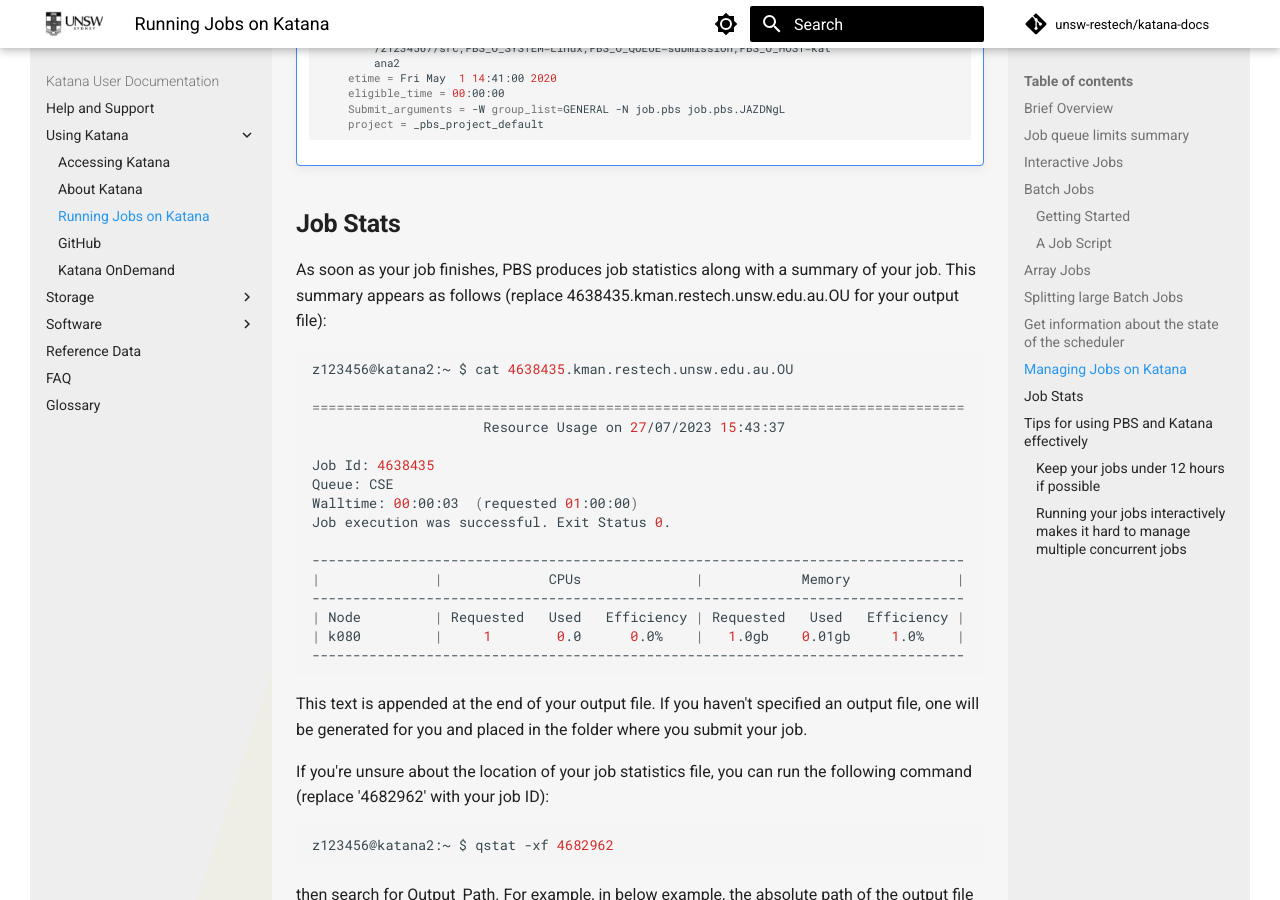
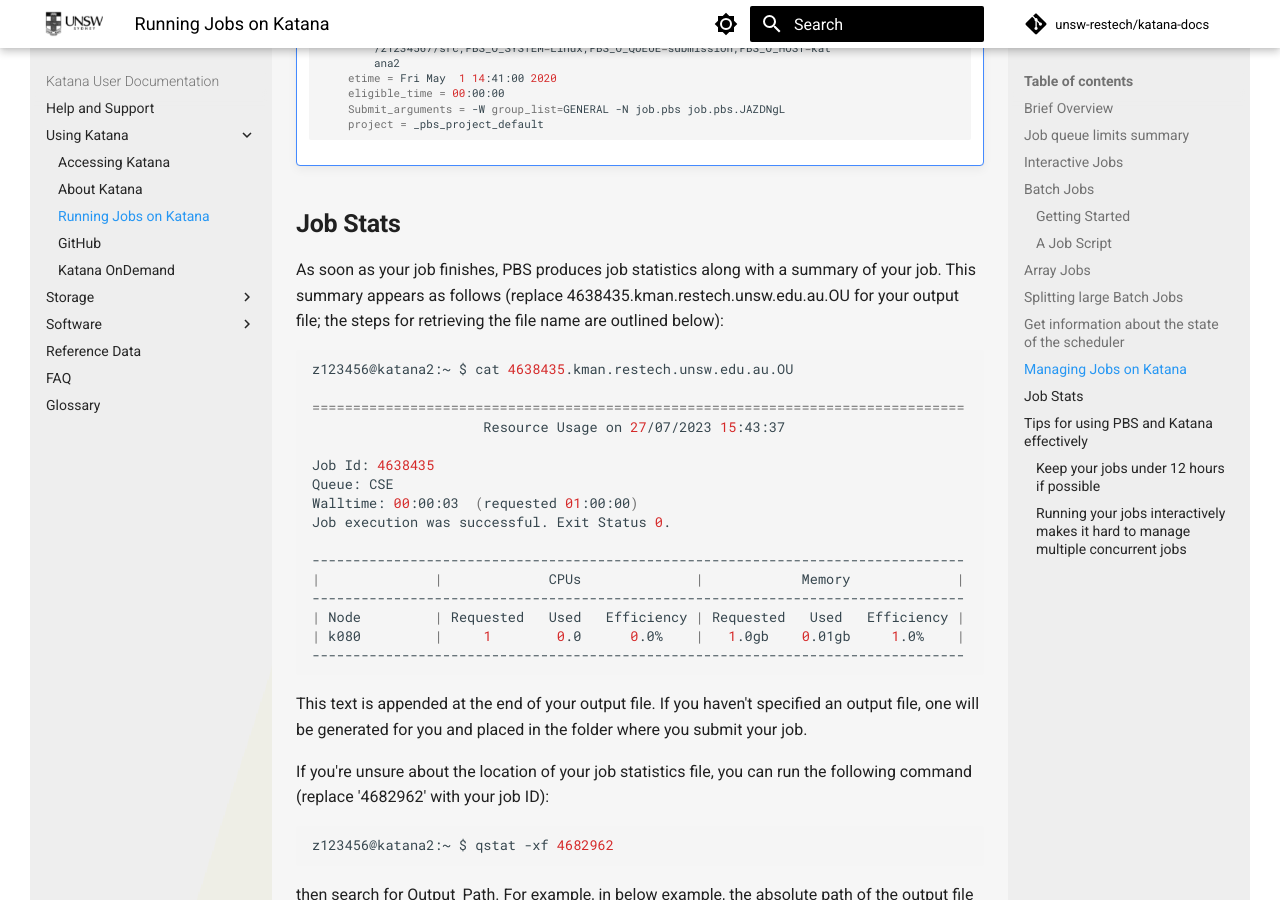
Before and after one commit to unsw-restech/unsw-restech.github.io, an MkDocs documentation site: the page built from docs/using_katana/running_jobs.md, in a window 1280 px wide and 900 px high, scrolled down 9850 px. Built offline with MkDocs 1.6.1 and Material for MkDocs 9.7.7, drawn with Linux system fonts in a browser that asks for light colours; comment, search, counter and statistics services are not loaded.

````diff
--- a/docs/using_katana/running_jobs.md
+++ b/docs/using_katana/running_jobs.md
@@ -466,7 +466,7 @@
 
 ## Job Stats
 
-As soon as your job finishes, PBS produces job statistics along with a summary of your job. This summary appears as follows (replace 4638435.kman.restech.unsw.edu.au.OU for your output file):
+As soon as your job finishes, PBS produces job statistics along with a summary of your job. This summary appears as follows (replace 4638435.kman.restech.unsw.edu.au.OU for your output file; the steps for retrieving the file name are outlined below):
 ```bash
 z123456@katana2:~ $ cat 4638435.kman.restech.unsw.edu.au.OU
 
````
